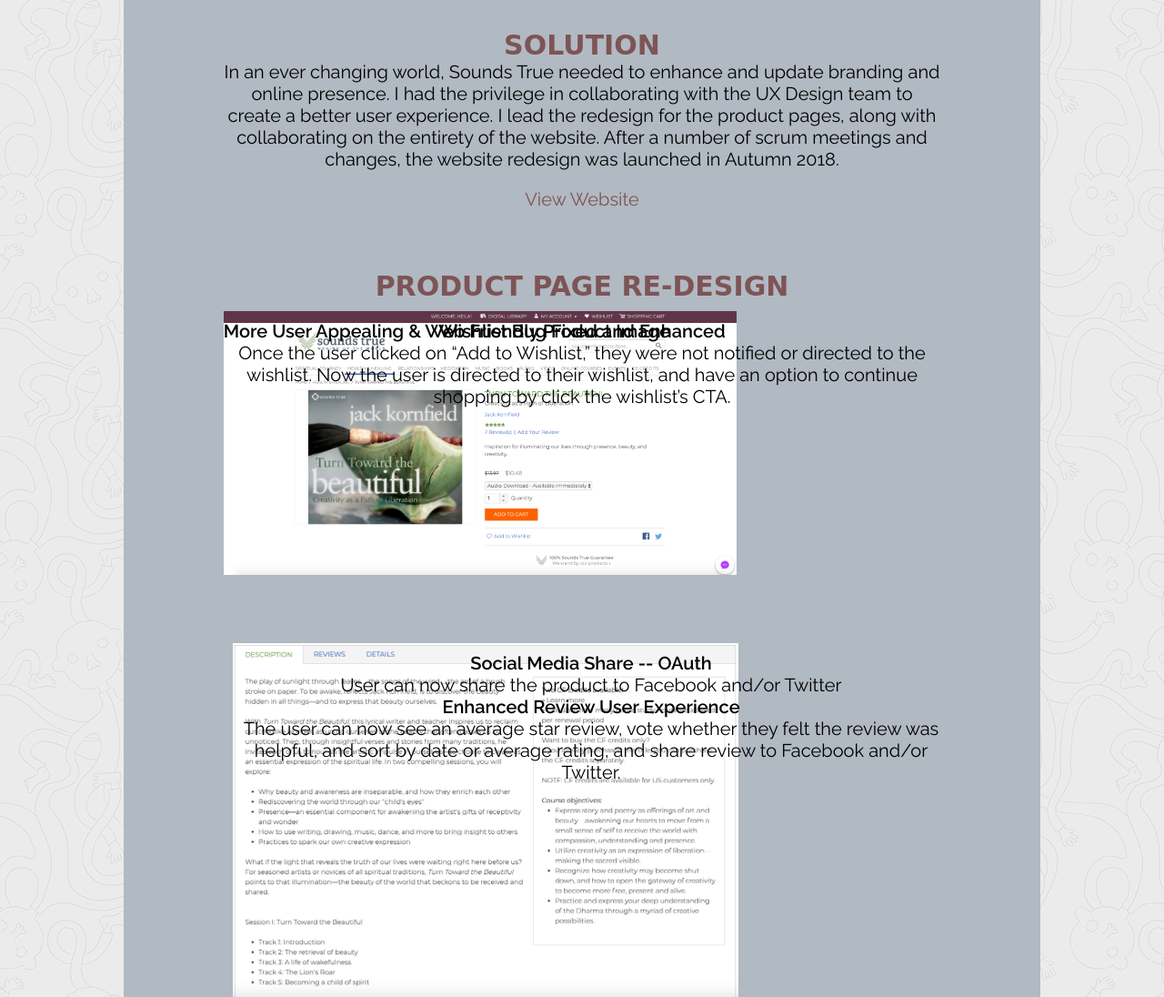
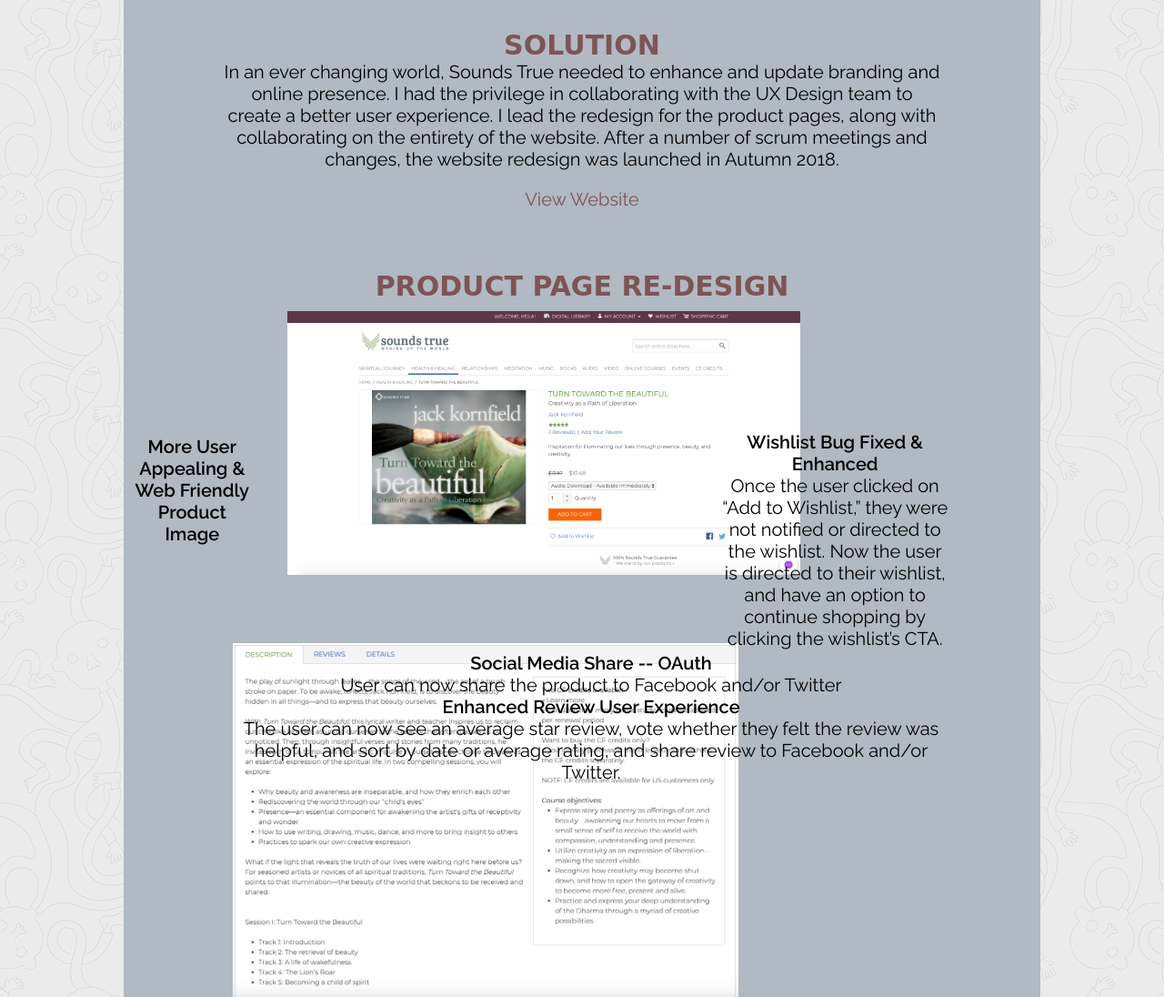
Before and after one commit to keilahoover/personal-website, a PHP site: page /content/ST.html in a window 1280 px wide. Shown: the part 370-1466 px from the top of the page at 91% size. Run offline with PHP 8.4, Linux system fonts and the light colour scheme; some libraries are stand-ins or nearby versions; some web fonts are replaced.

Commit message:
First product page details layout

```diff
--- a/content/ST.html
+++ b/content/ST.html
@@ -41,12 +41,15 @@
         <section class="st__section">
           <aside class="st__aside">
             <div class="st__div" id="product-page-01">
-            <h5 class="st__h5" id="h5-one">More User Appealing & Web Friendly Product Image</h5>
-            <h5 class="st__h5">Wishlist Bug Fixed and Enhanced</h5>
+            <h5 class="st__h5" id="detail-01">More User Appealing & Web Friendly Product Image</h5>
+            <div class="st__div" id="detail-02">
+            <h5 class="st__h5">Wishlist Bug Fixed & Enhanced</h5>
             <p class="st__p">Once the user clicked on “Add to Wishlist,”
               they were not notified or directed to the wishlist.
               Now the user is directed to their wishlist,
-              and have an option to continue shopping by click the wishlist’s CTA.</p>
+              and have an option to continue shopping by clicking the wishlist’s CTA.
+            </p>
+          </div>
           </aside>
           <aside class="st__aside">
             <div class="st__div" id="product-page-02">
@@ -56,7 +59,8 @@
             <p class="st__p">The user can now see an average star review,
               vote whether they felt the review was helpful,
               and sort by date or average rating,
-              and share review to Facebook and/or Twitter.</p>
+              and share review to Facebook and/or Twitter.
+            </p>
           </aside>
           <aside class="st__aside">
             <div class="st__div" id="search-op">
--- a/styles/ST.css
+++ b/styles/ST.css
@@ -45,6 +45,7 @@
 }
 
 .st__article {
+  position: relative;
   display: flex;
   flex-direction: column;
   align-items: center;
@@ -125,8 +126,18 @@
   font-weight: 600;
 }
 
-#h5-one {
+#detail-01 {
   position: absolute;
+  left: 1rem;
+  top: 215px;
+  width: 13%;
+}
+
+#detail-02 {
+  position: absolute;
+  top: 200px;
+  right: 10rem;
+  width: 25%;
 }
 
 #product-page-01 {
@@ -135,7 +146,7 @@
   background-repeat: no-repeat;
   width: 100%;
   height: 280px;
-  margin: 10px 0 75px 0;
+  margin: 10px 0 75px 7rem;
 }
 
 #product-page-02 {
```
